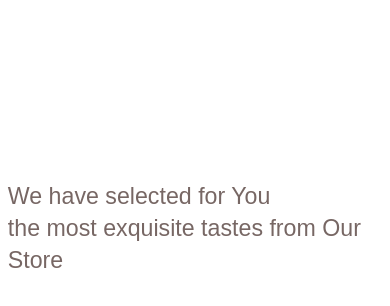
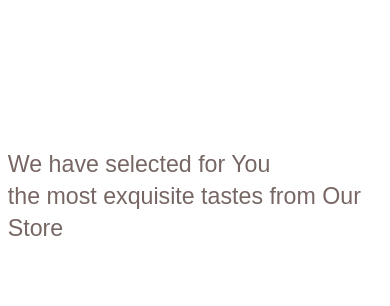
Before and after one commit to GNGscr/IceOfCream, a Next.js app: page /components/Menu in a window 390 px wide. Shown: the top 306 px of the page. Built offline with nearby package versions, Linux system fonts and the light colour scheme.

Commit message:
hide slide main img animation jump mobile 6

```diff
--- a/styles/globals.css
+++ b/styles/globals.css
@@ -1379,7 +1379,7 @@ h4 {
     scale: 1.5;
   }
   .main-text {
-    margin-top: 0rem;
+    margin-top: -2rem;
   }
   .navbar {
     width: 100%;
@@ -1460,7 +1460,7 @@ h4 {
     bottom: -5rem;
   }
   .show-go-top-btn {
-    bottom: 3rem;
+    bottom: 4rem;
   }
   .container-box {
     grid-template-columns: repeat(auto-fit, minmax(350px , auto));
```
